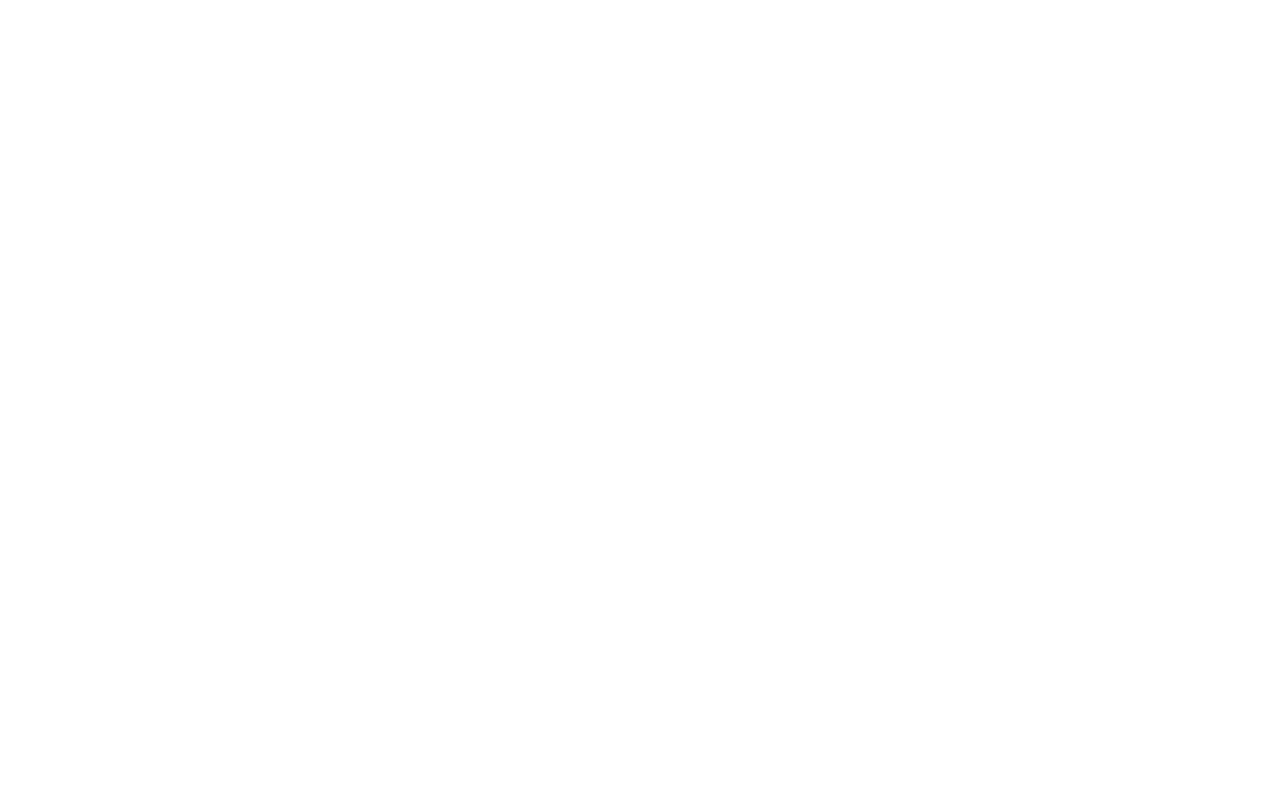
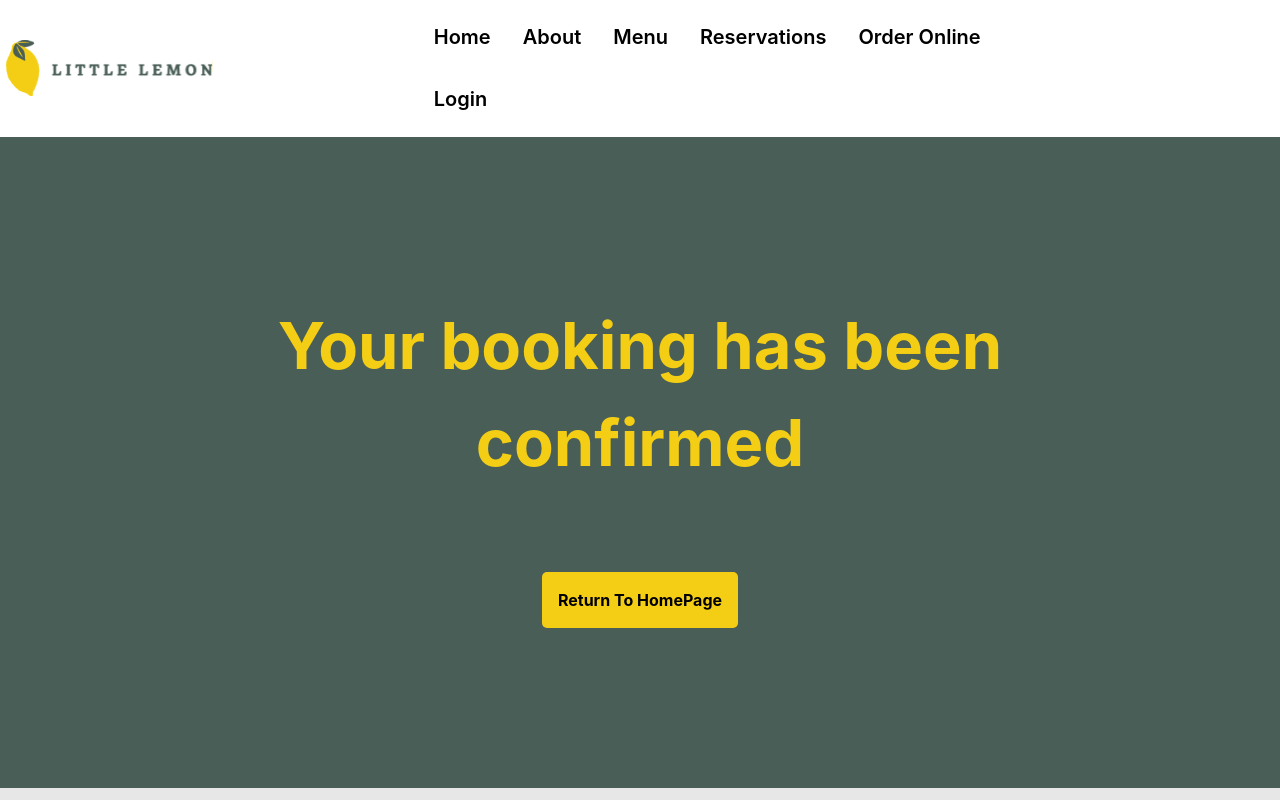
Before and after one commit to AliH1/little-lemon-restaurant-website, a React (Create React App) app: page /confirmedBooking in a window 1280 px wide. Before the commit this address had no page. Shown: the top 800 px of the page. Built offline with nearby package versions, Linux system fonts and the light colour scheme.

Commit message:
added booking confirmation page, updated unit tests, implemented api that deals with submit, and time updates

```diff
--- a/public/index.html
+++ b/public/index.html
@@ -25,6 +25,7 @@
       Learn how to configure a non-root public URL by running `npm run build`.
     -->
     <title>Little Lemon Resturant</title>
+    <script src="https://raw.githubusercontent.com/courseraap/capstone/main/api.js"></script>
   </head>
   <body>
     <noscript>You need to enable JavaScript to run this app.</noscript>
--- a/src/App.css
+++ b/src/App.css
@@ -213,3 +213,20 @@ footer img {
   font-size: 12pt;
   font-weight: bold;
 }
+
+.confirm-booking-container {
+  padding: 10rem;
+  background-color: #495E57;
+  text-align: center
+}
+
+.confirm-booking-container button {
+  margin-top: 5rem;
+  background-color: #F4CE14;
+  padding: 1rem;
+  color: black;
+  border-radius: 5px;
+  border: none;
+  font-size: 12pt;
+  font-weight: bold;
+}
--- /dev/null
+++ b/src/api.js
@@ -0,0 +1,27 @@
+const seededRandom = function (seed) {
+  var m = 2**35 - 31;
+  var a = 185852;
+  var s = seed % m;
+  return function () {
+      return (s = s * a % m) / m;
+  };
+}
+
+export const fetchAPI = function(date) {
+  let result = [];
+  let random = seededRandom(date.getDate());
+
+  for(let i = 17; i <= 23; i++) {
+      if(random() < 0.5) {
+          result.push(i + ':00');
+      }
+      if(random() < 0.5) {
+          result.push(i + ':30');
+      }
+  }
+  return result;
+};
+
+export const submitAPI = function(formData) {
+  return true;
+};
--- a/src/components/BookingForm.js
+++ b/src/components/BookingForm.js
@@ -5,10 +5,12 @@ function BookingForm(props){
   const [occasion, setOccasion] = useState("");
   const [guests, setGuests] = useState("");
   const [date, setDate] = useState("");
-  const [times, setTime] = useState("")
+  const [time, setTime] = useState("")
 
   const handleSubmit = (e) => {
     e.preventDefault();
+    const booking = {occasion: occasion, guests: guests, date: date, time: time};
+    props.submit(booking);
   }
 
   const handleDateChange = (e) => {
@@ -21,10 +23,10 @@ function BookingForm(props){
       <form onSubmit={handleSubmit} className="booking-form-container">
         <h1>Book Your Table</h1>
         <label htmlFor="res-date">Choose date</label>
-        <input type="date" id="res-date" onChange={handleDateChange} />
+        <input type="date" id="res-date" onChange={handleDateChange} required/>
         <label htmlFor="res-time">Choose time</label>
         <select id="res-time" onChange={(e) => setTime(e.target.value)} required>
-          <option value="" disabled hidden>Select Time</option>
+          <option value="">--Select Time--</option>
           {props.availableTimes.map(time => (
             <option key={time}>{time}</option>
           ))}
@@ -33,7 +35,7 @@ function BookingForm(props){
         <input type="number" placeholder="1" min="1" max="10" id="guests" onChange={(e) => setGuests(e.target.value)}/>
         <label htmlFor="occasion">Occasion</label>
         <select id="occasion" onChange={(e) => setOccasion(e.target.value)} required>
-            <option value="" disabled hidden>Select Ocassion</option>
+            <option value="">--Select Ocassion--</option>
             <option>Birthday</option>
             <option>Anniversary</option>
         </select>
--- a/src/components/Main.js
+++ b/src/components/Main.js
@@ -1,22 +1,32 @@
 import React, { useReducer } from "react";
-import {Routes, Route } from 'react-router-dom';
+import {Routes, Route, useNavigate} from 'react-router-dom';
 import HomePage from "../pages/HomePage";
 import BookingPage from "../pages/BookingPage";
+import ConfirmedBookingPage from "../pages/ConfirmedBookingPage";
+import { submitAPI, fetchAPI } from '../api';
 
-export function updateTimes(state, action){
-  return {times: ["17:00", "18:00", "19:00", "20:00", "21:00", "22:00"]};
+export function updateTimes(state, date){
+  return {times: fetchAPI(new Date(date))};
 }
 export const initializeTimes = () => {
-  return {times: ["17:00", "18:00", "19:00", "20:00", "21:00", "22:00"]};
+  return {times: fetchAPI(new Date())};
 };
+
 
 function Main(){
   const [state, dispatch] = useReducer(updateTimes, initializeTimes());
 
+  const navigate = useNavigate();
+  function submitForm (booking) {
+      if (submitAPI(booking)) {
+          navigate("/confirmedBooking")
+      }
+  }
   return(
     <Routes>
       <Route path='/' element={<HomePage/>} />
-      <Route path='/booking' element={<BookingPage availableTimes={state.times} dispatch={dispatch}/>} />
+      <Route path='/booking' element={<BookingPage availableTimes={state.times} dispatch={dispatch} submit={submitForm}/>}/>
+      <Route path='/confirmedBooking' element={<ConfirmedBookingPage/>} />
     </Routes>
   );
 }
--- a/src/components/Nav.js
+++ b/src/components/Nav.js
@@ -4,7 +4,7 @@ function Nav(){
     return(<nav>
             <img src={logo} alt="Logo"/>
             <ul>
-                <li><a href="Home">Home</a></li>
+                <li><a href="/">Home</a></li>
                 <li><a href="About">About</a></li>
                 <li><a href="Menu">Menu</a></li>
                 <li><a href="Reservation">Reservations</a></li>
--- a/src/pages/BookingPage.js
+++ b/src/pages/BookingPage.js
@@ -8,7 +8,7 @@ function BookingPage(props){
         <>
           <Nav/>
           <main>
-            <BookingForm availableTimes={props.availableTimes} dispatch={props.dispatch}/>
+            <BookingForm availableTimes={props.availableTimes} dispatch={props.dispatch} submit={props.submit}/>
           </main>
           <Footer/>
         </>
--- /dev/null
+++ b/src/pages/ConfirmedBookingPage.js
@@ -0,0 +1,20 @@
+import Nav from "../components/Nav";
+import Footer from "../components/Footer";
+import { Link } from 'react-router-dom';
+
+function ConfirmedBooking(){
+    return(
+        <>
+          <Nav/>
+          <main className="confirm-booking-container">
+            <h1>Your booking has been confirmed</h1>
+            <Link to="/">
+              <button aria-label="return to homepage">Return To HomePage</button>
+            </Link>
+          </main>
+          <Footer/>
+        </>
+    );
+}
+
+export default ConfirmedBooking;
```
Also changed, not shown: 1 other file (tests, documents, lock files or other folders).
